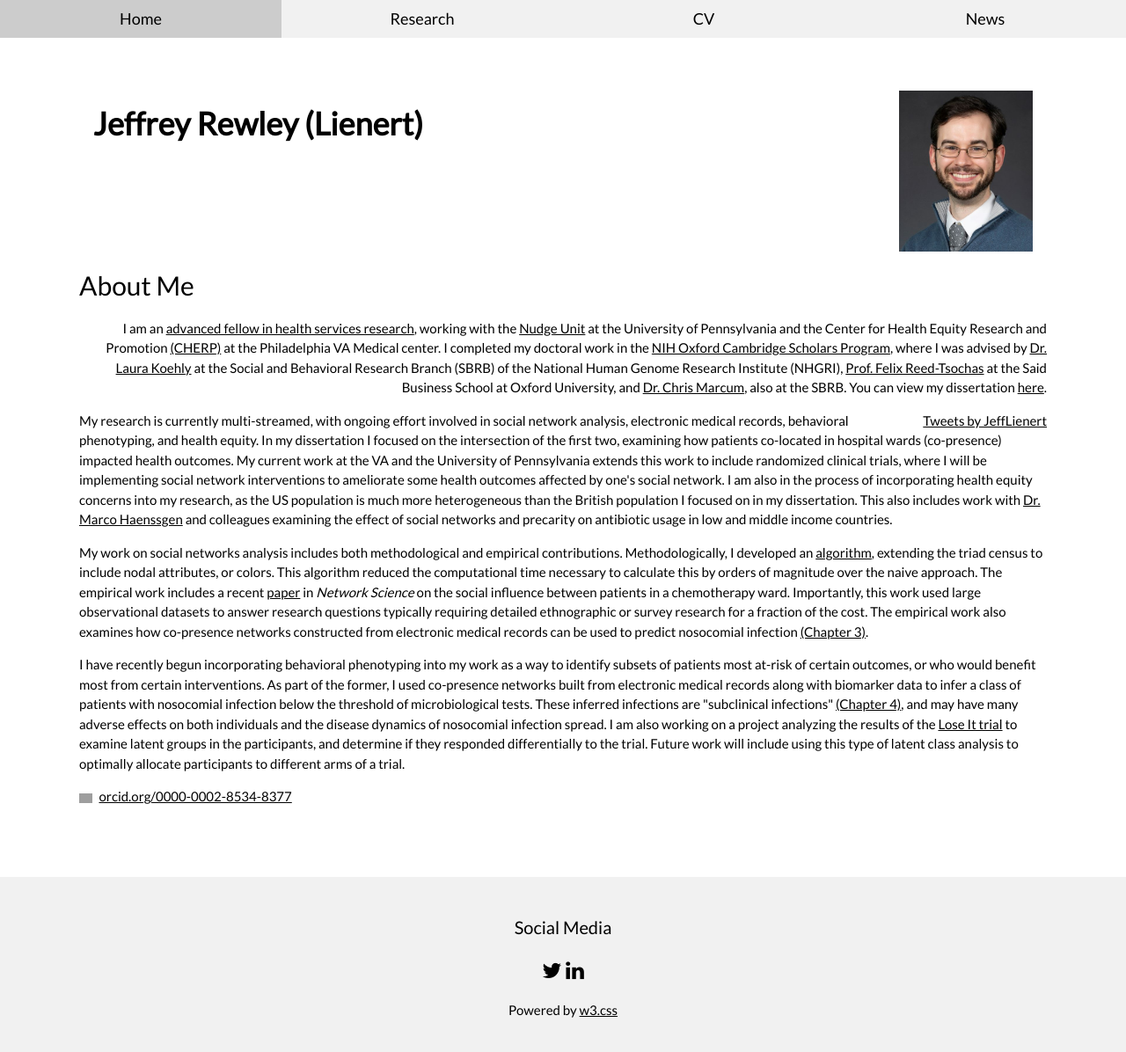
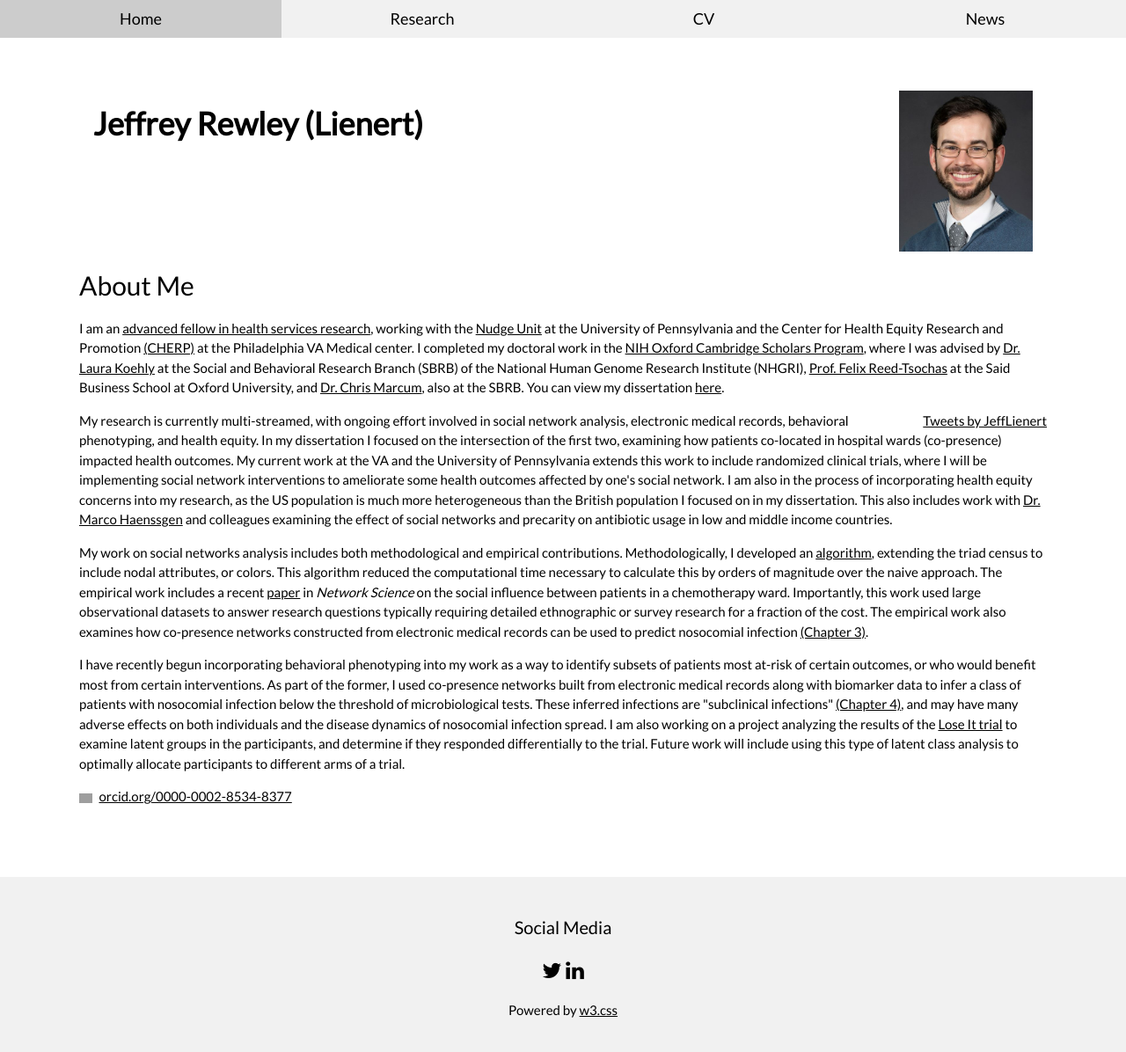
Before and after one commit to jlienert/jlienert.github.io, a Jekyll site: the page built from index.html, in a window 1280 px wide and 1206 px high. Shown: the top 1196 px of the window at 88% size. Built offline with Jekyll 4.4.1, drawn with Linux system fonts in a browser that asks for light colours; comment, search, counter and statistics services are not loaded; grey boxes are pictures that could not be loaded.

Commit message:
Update index.html

```diff
--- a/index.html
+++ b/index.html
@@ -17,7 +17,7 @@ title: Jeffrey Rewley (Lienert)
 
 <h2> About Me </h2>
 
-<p align=right> I am an <a href="https://www.cherp.research.va.gov/research/CHERP_Health_Services_Research_Fellowship.asp">advanced fellow in health services research</a>, working with the
+<p> I am an <a href="https://www.cherp.research.va.gov/research/CHERP_Health_Services_Research_Fellowship.asp">advanced fellow in health services research</a>, working with the
   <a href="https://nudgeunit.upenn.edu/">Nudge Unit</a> at the University of Pennsylvania and the Center for Health Equity Research and Promotion
   <a href="https://www.cherp.research.va.gov/">(CHERP)</a> at the Philadelphia VA Medical center. I completed my doctoral work in the
   <a href="https://oxcam.gpp.nih.gov/">NIH Oxford Cambridge Scholars Program</a>, where I was advised by
```
